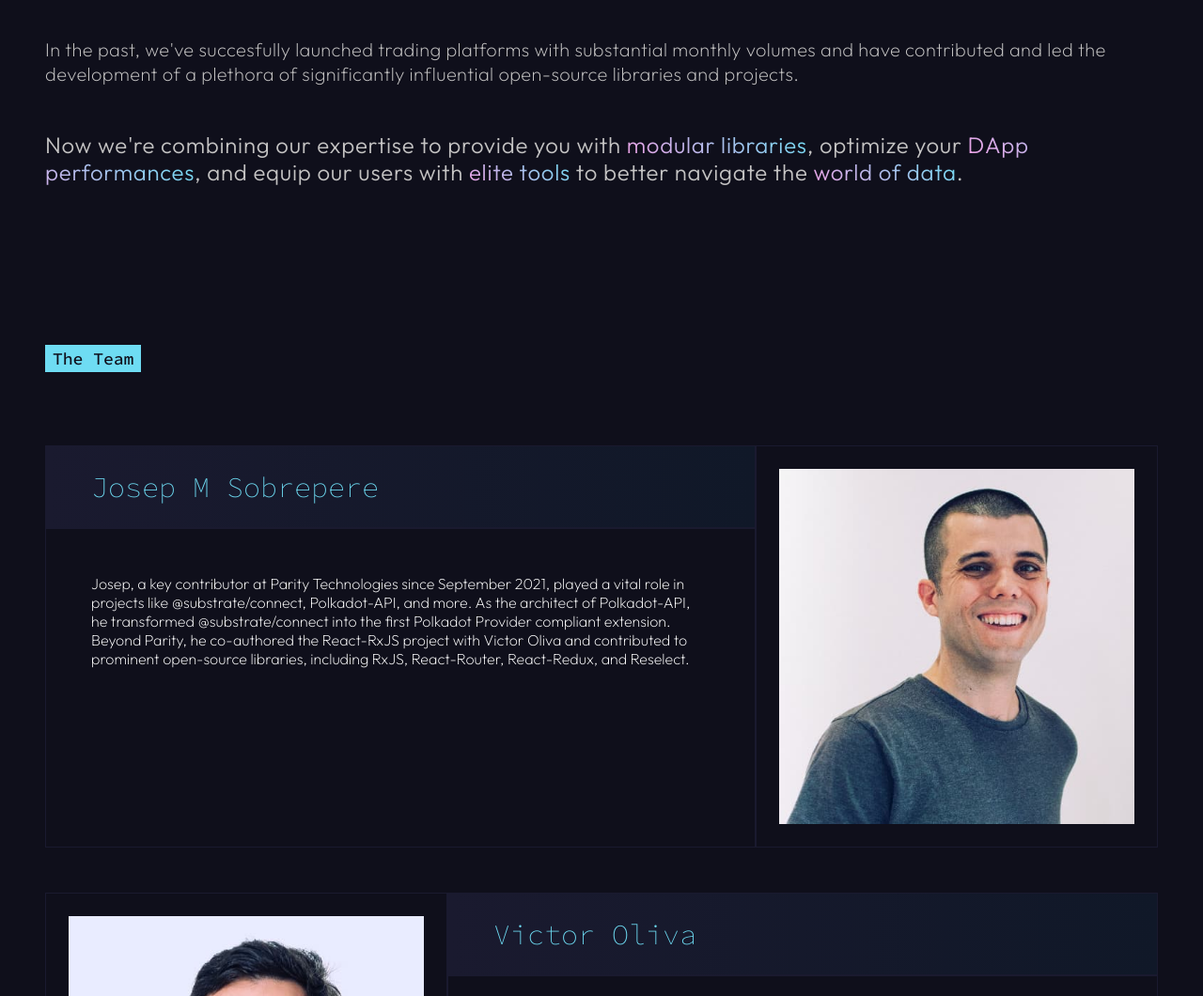
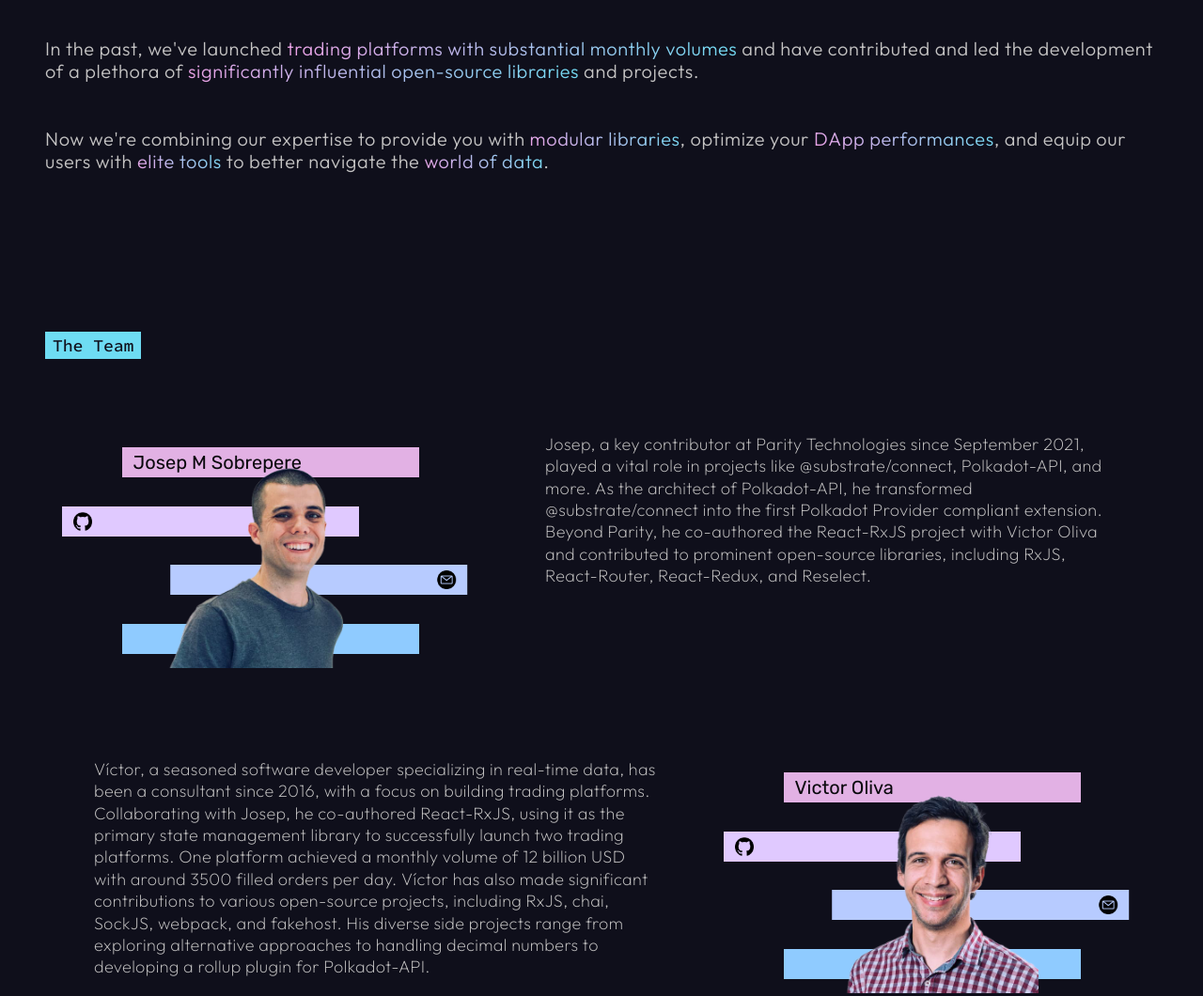
Before and after one commit to polkadot-api/streamsphere, a website: page public/index.html in a window 1280 px wide. Shown: the part 940-2000 px from the top of the page at 94% size. Drawn offline with Linux system fonts and the light colour scheme.

Commit message:
WIP team section

```diff
--- a/public/index.html
+++ b/public/index.html
@@ -40,9 +40,9 @@
     <section id="what-we-do">
         <h2><span>What we do</span></h2>
         <p class="first">
-            In the past, we've succesfully launched trading platforms with substantial monthly volumes and have
+            In the past, we've launched <text>trading platforms with substantial monthly volumes</text> and have
             contributed and
-            led the development of a plethora of significantly influential open-source libraries and projects.
+            led the development of a plethora of <text>significantly influential open-source libraries</text> and projects.
         </p>
         <p class="second">
             Now we're combining our expertise to provide you with <text>modular libraries</text>, optimize your
@@ -55,12 +55,19 @@
         <div class="content">
             <div class="member">
                 <div class="photo">
-                    <img src="./assets/Josep.jpeg">
-                </div>
-                <div class="profile">
                     <div class="name">
                         <h3>Josep M Sobrepere</h3>
                     </div>
+                    <div class="git">
+                        <a href="" target="_blank"><img src="./assets/github_icon.png" alt="github icon"></a>
+                    </div>
+                    <div class="mail">
+                        <a href="" target="_blank"><img src="./assets/mail_icon.png" alt="mail icon"></a>
+                    </div>
+                    <div class="last"></div>
+                    <img class="picture" src="./assets/Josep.png">
+                </div>
+                <div class="profile">
                     <p> Josep, a key contributor at Parity Technologies since September 2021, played a vital role in
                         projects
                         like
@@ -77,12 +84,19 @@
             </div>
             <div class="member">
                 <div class="photo">
-                    <img src="./assets/Victor.jpeg">
-                </div>
-                <div class="profile">
                     <div class="name">
                         <h3> Victor Oliva</h3>
                     </div>
+                    <div class="git">
+                        <a href="" target="_blank"><img src="./assets/github_icon.png" alt="github icon"></a>
+                    </div>
+                    <div class="mail">
+                        <a href="" target="_blank"><img src="./assets/mail_icon.png" alt="mail icon"></a>
+                    </div>
+                    <div class="last"></div>
+                    <img class="picture" src="./assets/Victor.png">
+                </div>
+                <div class="profile">
                     <p>
                         Víctor, a seasoned software developer specializing in real-time data, has been a consultant
                         since
--- a/scss/_variables.scss
+++ b/scss/_variables.scss
@@ -53,7 +53,7 @@
     right: 0;
     width: 100%;
     height: 100%;
-    background: black;
+    background: $dark-01;
     animation: a-ltr-before 2s cubic-bezier(.77,0,.18,1) forwards;
     transform: translateX(0);
 }
--- a/scss/style.scss
+++ b/scss/style.scss
@@ -60,10 +60,16 @@
     box-decoration-break: clone;
 }
 
-h3{
-    font-family: "Source Code Pro", monospace;
-    font-size: 30px;
-    font-weight: 100;
+h3 {
+    font-family: "Rubik", monospace;
+    font-size: 20px;
+    font-weight: 300;
+}
+
+p {
+    font-size: 18px;
+    line-height: 1.3em;
+    letter-spacing: 0.02em;
 }
 
 .logo-text {
@@ -153,7 +159,7 @@
             max-width: 500px;
         }
 
-        .subtitle{
+        .subtitle {
             margin: 0;
         }
     }
@@ -161,18 +167,11 @@
 
 #what-we-do {
     p {
-        font-size: 20px;
-        line-height: 1.3em;
-        letter-spacing: 0.02em;
         color: $light-01;
         margin: var(--margin-1) auto;
 
-        &.first {
-            font-weight: 200;
-        }
-
-        &.second {
-            font-size: 24px;
+        &.first, &.second {
+            font-size: 20px;
             font-weight: 300;
             line-height: 1.2em;
             letter-spacing: 0.03em;
@@ -193,7 +192,7 @@
 #the-team {
     .content {
         .member {
-            &:nth-child(1){
+            &:nth-child(2) {
                 flex-direction: row-reverse;
             }
 
@@ -203,18 +202,65 @@
             margin: var(--margin-1) auto;
 
             .photo {
-                border: solid 1px $dark-02;
                 flex: 1;
-                padding: var(--margin-0);
-                // background: linear-gradient(45deg, $pink-00, $blue-00);
                 display: flex;
-                justify-content: center;
+                flex-direction: column;
                 align-items: center;
+                justify-content: space-around;
+                position: relative;
+                height: 250px;
+                min-width: 250px;
+                margin-bottom: var(--margin-1);
+                margin-left: 5vw;
+                margin-right: 5vw;
 
-                img {
-                    max-width: 100%;
-                    min-width: 300px;
-                    // mix-blend-mode: darken;
+                .name,
+                .git,
+                .mail,
+                .last {
+                    padding: 12px;
+                    color: $dark-01;
+                    width: 90%;
+                    display: flex;
+                    height: 32px;
+                    align-items: center;
+
+                    a {
+                        height: 20px;
+                        width: 20px;
+
+                        img {
+                            height: 100%;
+                            width: auto;
+                        }
+                    }
+                }
+
+                .name {
+                    padding-right: 0;
+                    background: #e2b1e4;
+                }
+
+                .git {
+                    background: #e0c9ff;
+                    transform: translateX(-5vw);
+                }
+
+                .mail {
+                    background: #b7cbff;
+                    justify-content: end;
+                    transform: translateX(4vw);
+                }
+
+                .last {
+                    background: #8fcbff;
+                }
+
+                .picture {
+                    width: 225px;
+                    position: absolute;
+                    bottom: 0;
+                    pointer-events: none;
                 }
             }
 
@@ -223,18 +269,13 @@
                 display: flex;
                 flex-direction: column;
                 min-width: 300px;
+                align-items: center;
 
-                .name{
-                    padding: var(--margin-0) var(--margin-1);
-                    margin: 0;
-                    border: solid 1px $dark-02;
-                    background: linear-gradient(90deg, $dark-02, $dark-03 );
-                    color: $blue-00;
-                }
-                p{
-                    border: solid 1px $dark-02;
-                    padding: var(--margin-1);
+                p {
+                    // padding: var(--margin-1);
                     flex: auto;
+                    color: $light-01;
+                    max-width: 600px;
                 }
             }
         }
```
Also changed, not shown: public/assets/Josep.jpeg (deleted), public/assets/Josep.png (added), public/assets/Victor.jpeg (deleted), public/assets/Victor.png (added), public/assets/github_icon.png (added), public/assets/mail_icon.png (added), public/style.css, 1 other file.
